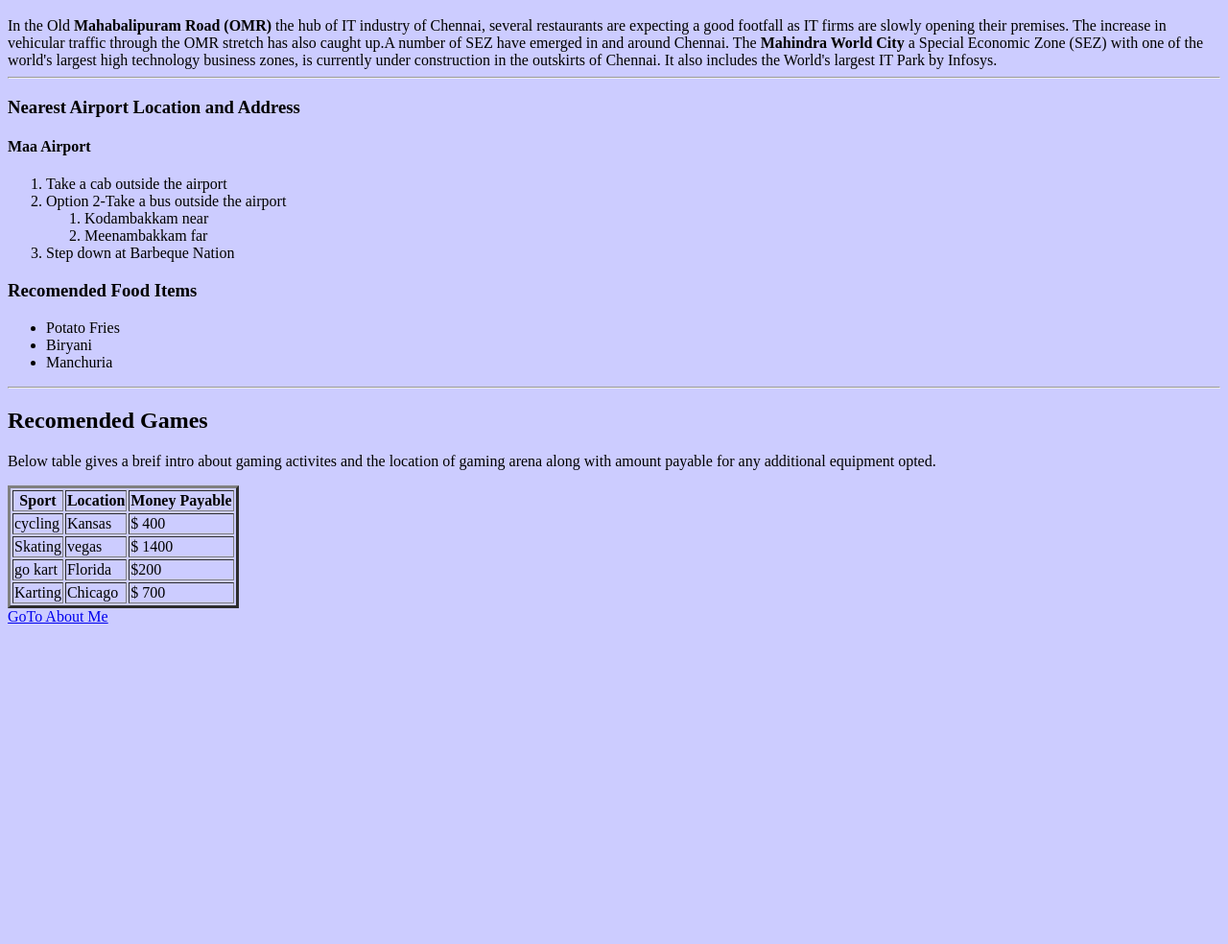
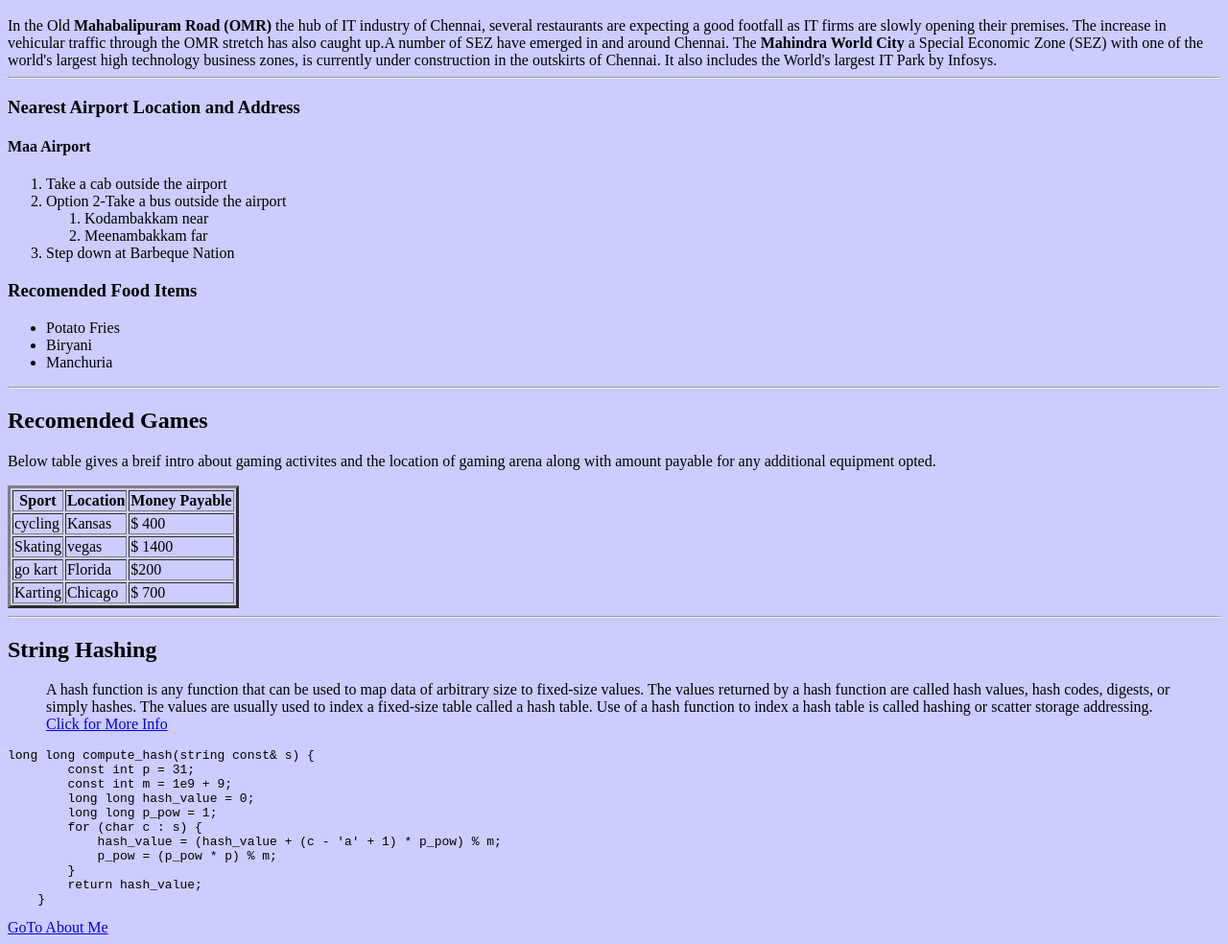
Before and after one commit to 44-563-Web-Apps-S22/webapps-s22-assignment-3-jramyasri, a plain HTML site: page index.html in a window 1280 px wide. Shown: the part 101-1085 px from the top of the page at 96% size. Before the commit the page ends 800 px from the top, so only its background shows below. Drawn offline with Linux system fonts and the light colour scheme.

Commit message:
added code

```diff
--- a/index.html
+++ b/index.html
@@ -74,6 +74,22 @@
     </tr>
  </table>
 
+ <hr>
+    <h2>String Hashing</h2>
+    <blockquote>A hash function is any function that can be used to map data of arbitrary size to fixed-size values. The values returned by a hash function are called hash values, hash codes, digests, or simply hashes. The values are usually used to index a fixed-size table called a hash table. Use of a hash function to index a hash table is called hashing or scatter storage addressing.
+        <br> <a href="https://en.wikipedia.org/wiki/Hash_function">Click for More Info</a></blockquote>
+    <pre>long long compute_hash(string const& s) {
+        const int p = 31;
+        const int m = 1e9 + 9;
+        long long hash_value = 0;
+        long long p_pow = 1;
+        for (char c : s) {
+            hash_value = (hash_value + (c - 'a' + 1) * p_pow) % m;
+            p_pow = (p_pow * p) % m;
+        }
+        return hash_value;
+    }</pre>
+
 
 
     <a href="aboutMe.html">GoTo About Me</a>
```
